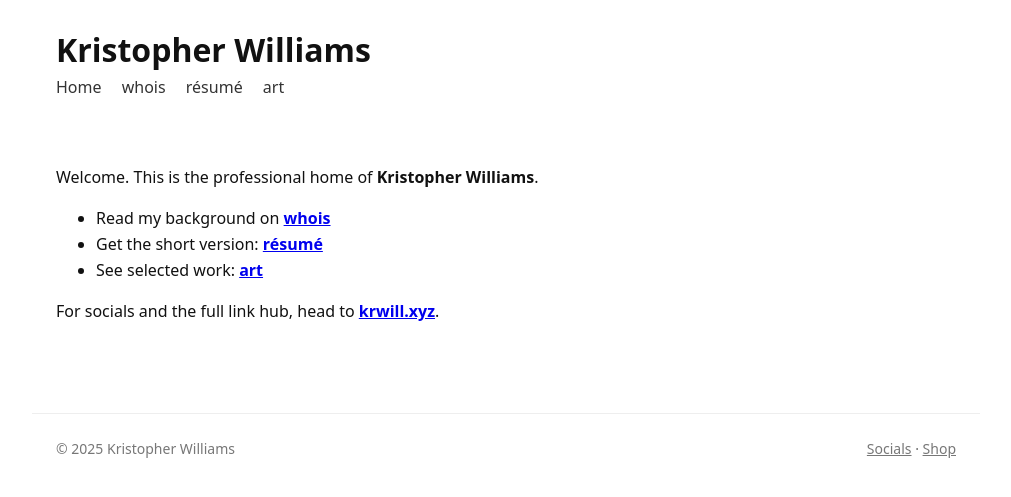
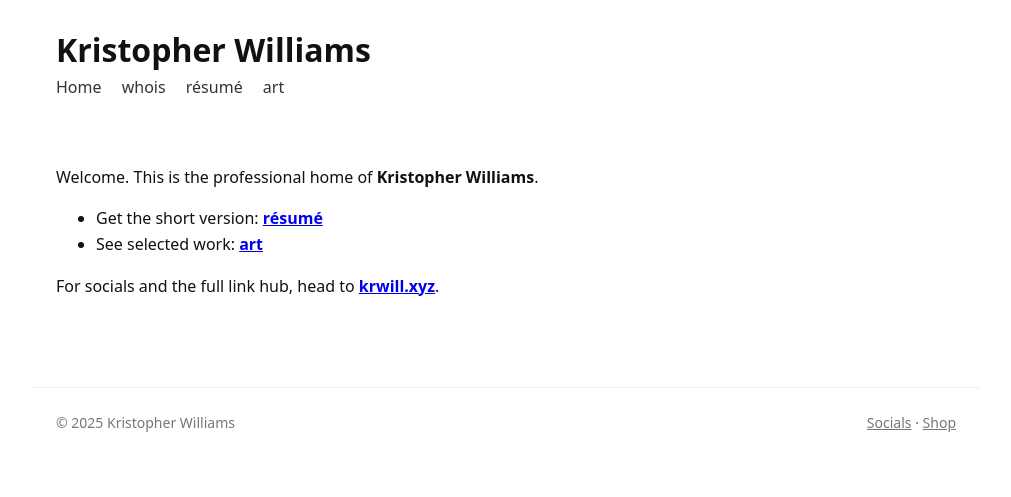
Before and after one commit to krwillxyz/kristopherwilliams.com, a Jekyll site: the page built from index.md, in a window 1280 px wide. Shown: the top 497 px of the page, without its empty margins (134-1145 px from the left). Built offline with Jekyll 4.4.1, drawn with Linux system fonts in a browser that asks for light colours.

Commit message:
Update index.md

```diff
--- a/index.md
+++ b/index.md
@@ -1,12 +1,11 @@
 ---
 layout: default
-title: Home
+title: whois
 ---
 
 Welcome. This is the professional home of **Kristopher Williams**.
 
-- Read my background on **[whois](/whois/)**
-- Get the short version: **[résumé](/resume/)**
-- See selected work: **[art](/art/)**
+- Get the short version: **[résumé](/resume)**
+- See selected work: **[art](/art)**
 
 For socials and the full link hub, head to **[krwill.xyz](https://krwill.xyz)**.
```
